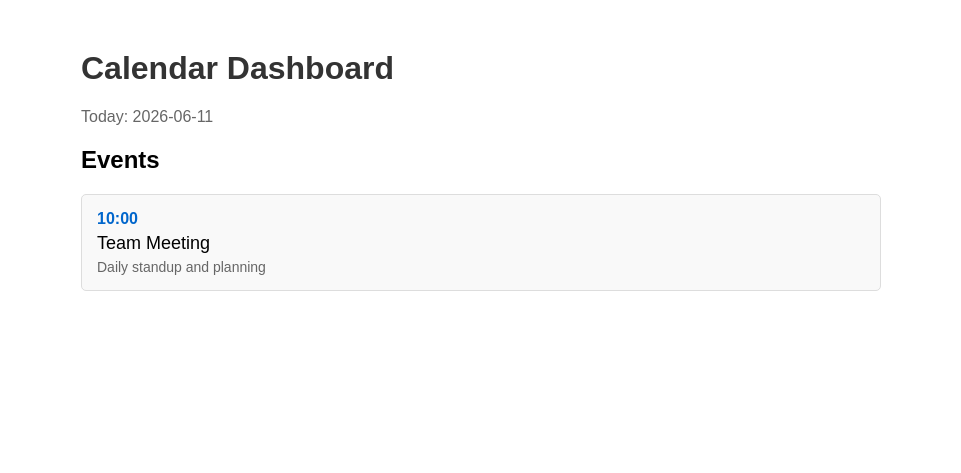
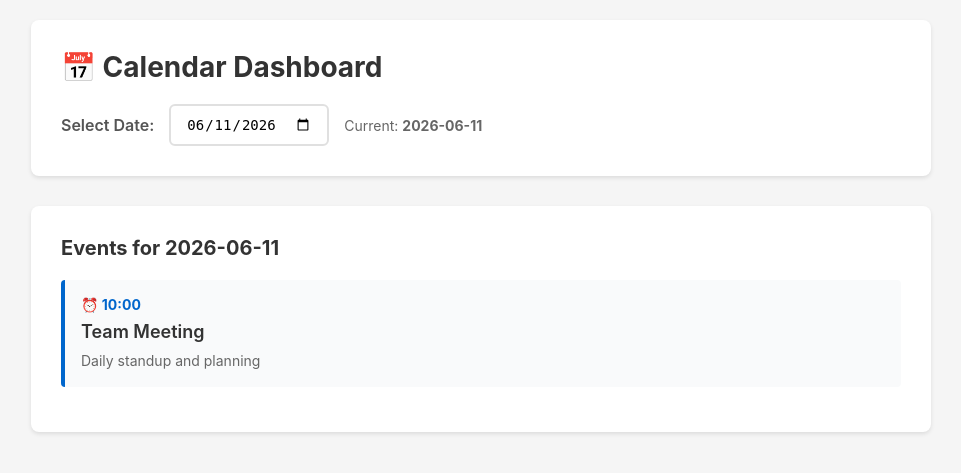
Before and after one commit to rahul-pujari-ux/rahul1997, a Flask app: page / in a window 1280 px wide. Shown: the top 473 px of the page, without its empty margins (159-1120 px from the left). Run offline with Flask 3, Linux system fonts and the light colour scheme.

Commit message:
Add calendar date picker UI feature
- Implement date picker in dashboard for selecting custom dates
- Update dashboard route to accept date query parameter
- Enhance UI with modern styling and improved layout
- Add emoji icons for better visual hierarchy
- Support filtering events by selected date
- Add 4 new tests for date picker functionality
- All 18 tests passing

Co-Authored-By: Claude Haiku 4.5 <noreply@anthropic.com>

```diff
--- a/app.py
+++ b/app.py
@@ -16,8 +16,9 @@ class Event(db.Model):
 @app.route('/')
 def dashboard():
     today = datetime.now().strftime('%Y-%m-%d')
-    events = Event.query.filter_by(date=today).all()
-    return render_template('dashboard.html', events=events, today=today)
+    selected_date = request.args.get('date', today)
+    events = Event.query.filter_by(date=selected_date).all()
+    return render_template('dashboard.html', events=events, today=today, selected_date=selected_date)
 
 @app.route('/api/sessions/<date>')
 def get_sessions(date):
--- a/templates/dashboard.html
+++ b/templates/dashboard.html
@@ -3,32 +3,66 @@
 <head>
     <meta charset="UTF-8">
     <meta name="viewport" content="width=device-width, initial-scale=1.0">
-    <title>Dashboard</title>
+    <title>Calendar Dashboard</title>
     <style>
-        body { font-family: Arial, sans-serif; max-width: 800px; margin: 50px auto; }
-        h1 { color: #333; }
-        .date { color: #666; margin-bottom: 20px; }
-        .event { border: 1px solid #ddd; padding: 15px; margin-bottom: 10px; border-radius: 5px; background-color: #f9f9f9; }
-        .event-time { color: #0066cc; font-weight: bold; }
-        .event-title { font-size: 18px; margin: 5px 0; }
-        .event-desc { color: #666; font-size: 14px; }
+        * { margin: 0; padding: 0; box-sizing: border-box; }
+        body { font-family: -apple-system, BlinkMacSystemFont, 'Segoe UI', Arial, sans-serif; background: #f5f5f5; padding: 20px; }
+        .container { max-width: 900px; margin: 0 auto; }
+        header { background: white; padding: 30px; border-radius: 8px; box-shadow: 0 2px 4px rgba(0,0,0,0.1); margin-bottom: 30px; }
+        h1 { color: #333; margin-bottom: 20px; font-size: 28px; }
+        .date-picker-section { display: flex; align-items: center; gap: 15px; flex-wrap: wrap; }
+        .date-picker-section label { font-weight: 600; color: #555; }
+        input[type="date"] { padding: 10px 15px; border: 2px solid #e0e0e0; border-radius: 6px; font-size: 14px; cursor: pointer; transition: border-color 0.2s; }
+        input[type="date"]:focus { outline: none; border-color: #0066cc; }
+        button { padding: 10px 20px; background: #0066cc; color: white; border: none; border-radius: 6px; cursor: pointer; font-size: 14px; font-weight: 600; transition: background 0.2s; }
+        button:hover { background: #0052a3; }
+        .info-text { color: #666; font-size: 14px; }
+        .events-section { background: white; padding: 30px; border-radius: 8px; box-shadow: 0 2px 4px rgba(0,0,0,0.1); }
+        .events-section h2 { color: #333; margin-bottom: 20px; font-size: 20px; }
+        .event { border-left: 4px solid #0066cc; padding: 16px; margin-bottom: 15px; background: #f9fafb; border-radius: 4px; transition: transform 0.2s, box-shadow 0.2s; }
+        .event:hover { transform: translateX(4px); box-shadow: 0 2px 8px rgba(0,0,0,0.1); }
+        .event-time { color: #0066cc; font-weight: 700; font-size: 14px; }
+        .event-title { font-size: 18px; font-weight: 600; color: #333; margin: 8px 0; }
+        .event-desc { color: #666; font-size: 14px; line-height: 1.5; }
+        .empty-state { text-align: center; padding: 40px 20px; color: #999; }
+        .empty-state svg { width: 60px; height: 60px; margin-bottom: 15px; opacity: 0.5; }
     </style>
 </head>
 <body>
-    <h1>Calendar Dashboard</h1>
-    <div class="date">Today: {{ today }}</div>
+    <div class="container">
+        <header>
+            <h1>📅 Calendar Dashboard</h1>
+            <div class="date-picker-section">
+                <label for="datepicker">Select Date:</label>
+                <input type="date" id="datepicker" value="{{ selected_date }}" onchange="updateDate()">
+                <span class="info-text">Current: <strong>{{ today }}</strong></span>
+            </div>
+        </header>
 
-    <h2>Events</h2>
+        <div class="events-section">
+            <h2>Events for {{ selected_date }}</h2>
             {% if events %}
                 {% for event in events %}
                     <div class="event">
-                <div class="event-time">{{ event.time }}</div>
+                        <div class="event-time">⏰ {{ event.time }}</div>
                         <div class="event-title">{{ event.title }}</div>
-                <div class="event-desc">{{ event.description }}</div>
+                        <div class="event-desc">{{ event.description or 'No description' }}</div>
                     </div>
                 {% endfor %}
             {% else %}
-        <p>No events for today</p>
+                <div class="empty-state">
+                    <p>📭 No events scheduled for this date</p>
+                </div>
             {% endif %}
+        </div>
+    </div>
+
+    <script>
+        function updateDate() {
+            const datepicker = document.getElementById('datepicker');
+            const selectedDate = datepicker.value;
+            window.location.href = '/?date=' + selectedDate;
+        }
+    </script>
 </body>
 </html>
```
Also changed, not shown: test_app.py (+29 -1 lines). Lines whose indentation alone changed are shown as unchanged.
